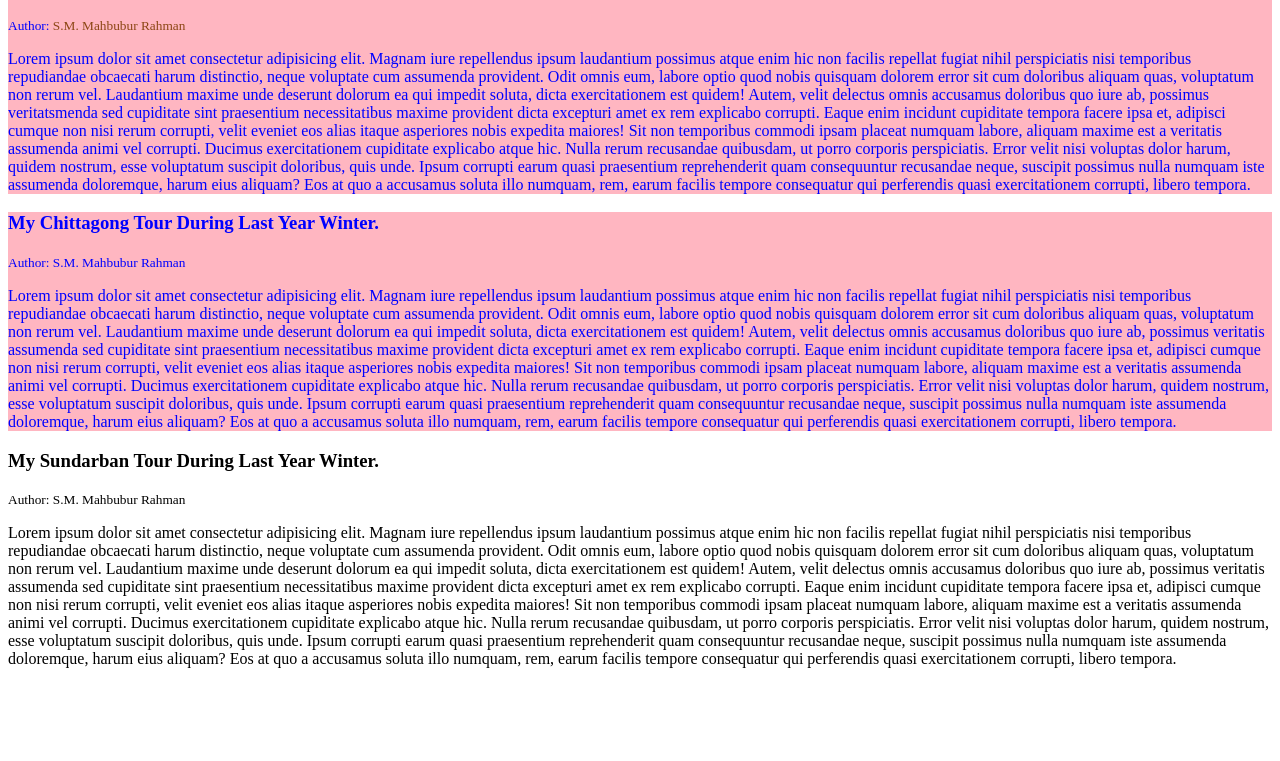
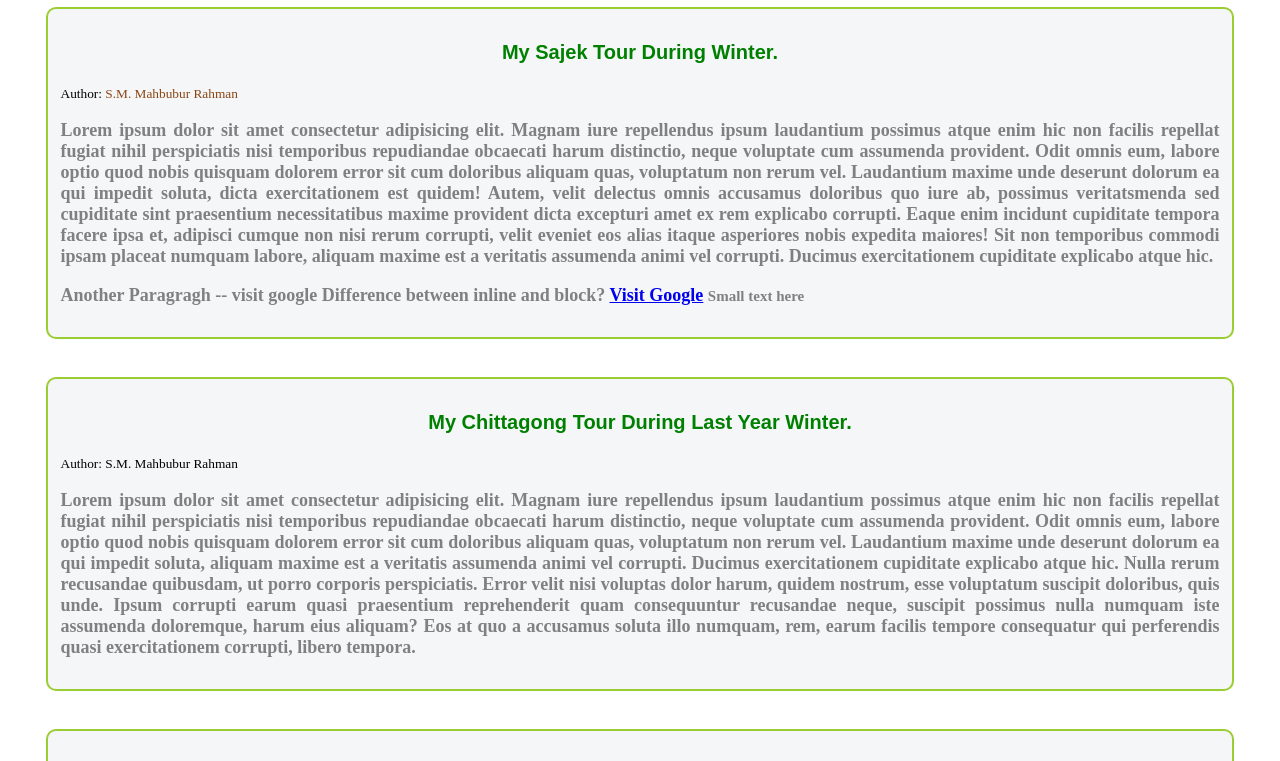
Before and after one commit to Mahbubgit/bithy-s-blog, a plain HTML site: page module_2_travelling_blog.html in a window 1280 px wide. Shown: the part 105-866 px from the top of the page. Before the commit the page ends 800 px from the top, so only its background shows below. Drawn offline with Linux system fonts and the light colour scheme.

Commit message:
add some text

```diff
--- a/module_2_travelling_blog.html
+++ b/module_2_travelling_blog.html
@@ -8,13 +8,40 @@
     <title>My Fantastic Travelling Blog</title>
     <link rel="icon" href="../images/fsd.jpg" type="image/x-icon">
     <style>
+        h1 {
+            font-size: 40px;
+            color: teal;
+            text-align: center;
+        }
+
+        h3 {
+            font-size: 20px;
+            color: gray;
+        }
+
         .author-name {
             color: saddlebrown;
         }
 
         .blog {
-            background-color: lightpink;
-            color: blue;
+            background-color: rgb(244, 246, 248);
+            border: 2px solid yellowgreen;
+            border-radius: 10px;
+            padding: 1%;
+            margin: 3%;
+        }
+
+        .blog-title {
+            text-align: center;
+            color: green;
+            font-family: Arial, Helvetica, sans-serif;
+        }
+
+        .blog p {
+            text-align: justify;
+            color: gray;
+            font-weight: 700;
+            font-size: 18px;
         }
     </style>
 </head>
@@ -22,10 +49,11 @@
 <body>
     <h1>Welcome to my travelling blog.</h1>
     <div class="blog">
-        <h3>My Sajek Tour During Winter.</h3>
+        <h3 class="blog-title">My Sajek Tour During Winter.</h3>
         <small>Author: <span class="author-name">S.M. Mahbubur Rahman</span></small>
         <p>
-            Lorem ipsum dolor sit amet consectetur adipisicing elit. Magnam iure repellendus ipsum laudantium possimus
+            <strong>Lorem ipsum dolor</strong> sit amet consectetur adipisicing elit. Magnam iure repellendus ipsum
+            laudantium possimus
             atque enim hic non facilis repellat fugiat nihil perspiciatis nisi temporibus repudiandae obcaecati harum
             distinctio, neque voluptate cum assumenda provident. Odit omnis eum, labore optio quod nobis quisquam
             dolorem error sit
@@ -39,15 +67,16 @@
             eveniet eos alias itaque asperiores nobis expedita maiores! Sit non temporibus commodi ipsam placeat numquam
             labore, aliquam maxime est a veritatis assumenda animi vel corrupti. Ducimus exercitationem cupiditate
             explicabo
-            atque hic. Nulla rerum recusandae quibusdam, ut porro corporis perspiciatis. Error velit nisi voluptas dolor
-            harum, quidem nostrum, esse voluptatum suscipit doloribus, quis unde. Ipsum corrupti earum quasi praesentium
-            reprehenderit quam consequuntur recusandae neque, suscipit possimus nulla numquam iste assumenda doloremque,
-            harum eius aliquam? Eos at quo a accusamus soluta illo numquam, rem, earum facilis tempore consequatur qui
-            perferendis quasi exercitationem corrupti, libero tempora.
+            atque hic.
+        </p>
+        <p>Another Paragragh -- <span>visit google</span> Difference between inline and block?
+            <a href="https://www.google.com" target="_blank">Visit Google</a>
+            <small>Small text here</small>
+
         </p>
     </div>
     <div class="blog">
-        <h3>My Chittagong Tour During Last Year Winter.</h3>
+        <h3 class="blog-title">My Chittagong Tour During Last Year Winter.</h3>
         <small>Author: S.M. Mahbubur Rahman</small>
         <p>
             Lorem ipsum dolor sit amet consectetur adipisicing elit. Magnam iure repellendus ipsum laudantium possimus
@@ -57,15 +86,7 @@
             neque voluptate cum assumenda provident. Odit omnis eum, labore optio quod nobis quisquam dolorem error sit
             cum
             doloribus aliquam quas, voluptatum non rerum vel. Laudantium maxime unde deserunt dolorum ea qui impedit
-            soluta,
-            dicta exercitationem est quidem! Autem, velit delectus omnis accusamus doloribus quo iure ab, possimus
-            veritatis
-            assumenda sed cupiditate sint praesentium necessitatibus maxime provident dicta excepturi amet ex rem
-            explicabo
-            corrupti. Eaque enim incidunt cupiditate tempora facere ipsa et, adipisci cumque non nisi rerum corrupti,
-            velit
-            eveniet eos alias itaque asperiores nobis expedita maiores! Sit non temporibus commodi ipsam placeat numquam
-            labore, aliquam maxime est a veritatis assumenda animi vel corrupti. Ducimus exercitationem cupiditate
+            soluta, aliquam maxime est a veritatis assumenda animi vel corrupti. Ducimus exercitationem cupiditate
             explicabo
             atque hic. Nulla rerum recusandae quibusdam, ut porro corporis perspiciatis. Error velit nisi voluptas dolor
             harum, quidem nostrum, esse voluptatum suscipit doloribus, quis unde. Ipsum corrupti earum quasi praesentium
@@ -74,8 +95,8 @@
             perferendis quasi exercitationem corrupti, libero tempora.
         </p>
     </div>
-    <div>
-        <h3>My Sundarban Tour During Last Year Winter.</h3>
+    <div class="blog">
+        <h3 class="blog-title">My Sundarban Tour During Last Year Winter.</h3>
         <small>Author: S.M. Mahbubur Rahman</small>
         <p>
             Lorem ipsum dolor sit amet consectetur adipisicing elit. Magnam iure repellendus ipsum laudantium possimus
@@ -83,18 +104,6 @@
             enim hic non facilis repellat fugiat nihil perspiciatis nisi temporibus repudiandae obcaecati harum
             distinctio,
             neque voluptate cum assumenda provident. Odit omnis eum, labore optio quod nobis quisquam dolorem error sit
-            cum
-            doloribus aliquam quas, voluptatum non rerum vel. Laudantium maxime unde deserunt dolorum ea qui impedit
-            soluta,
-            dicta exercitationem est quidem! Autem, velit delectus omnis accusamus doloribus quo iure ab, possimus
-            veritatis
-            assumenda sed cupiditate sint praesentium necessitatibus maxime provident dicta excepturi amet ex rem
-            explicabo
-            corrupti. Eaque enim incidunt cupiditate tempora facere ipsa et, adipisci cumque non nisi rerum corrupti,
-            velit
-            eveniet eos alias itaque asperiores nobis expedita maiores! Sit non temporibus commodi ipsam placeat numquam
-            labore, aliquam maxime est a veritatis assumenda animi vel corrupti. Ducimus exercitationem cupiditate
-            explicabo
             atque hic. Nulla rerum recusandae quibusdam, ut porro corporis perspiciatis. Error velit nisi voluptas dolor
             harum, quidem nostrum, esse voluptatum suscipit doloribus, quis unde. Ipsum corrupti earum quasi praesentium
             reprehenderit quam consequuntur recusandae neque, suscipit possimus nulla numquam iste assumenda doloremque,
@@ -102,6 +111,23 @@
             perferendis quasi exercitationem corrupti, libero tempora.
         </p>
     </div>
+    <div class="blog">
+        <h3 class="blog-title">
+            CSS Box Model Example
+        </h3>
+        <p>Depends on 4 criteria:</p>
+        <ol>
+            <li>width-height</li>
+            <li>paddign</li>
+            <li>border</li>
+            <li>margin</li>
+        </ol>
+        <ul>
+            <li>Difference between inline and block element.</li>
+            <li>What is inline and block element.</li>
+        </ul>
+
+    </div>
 </body>
 
 </html>
```
